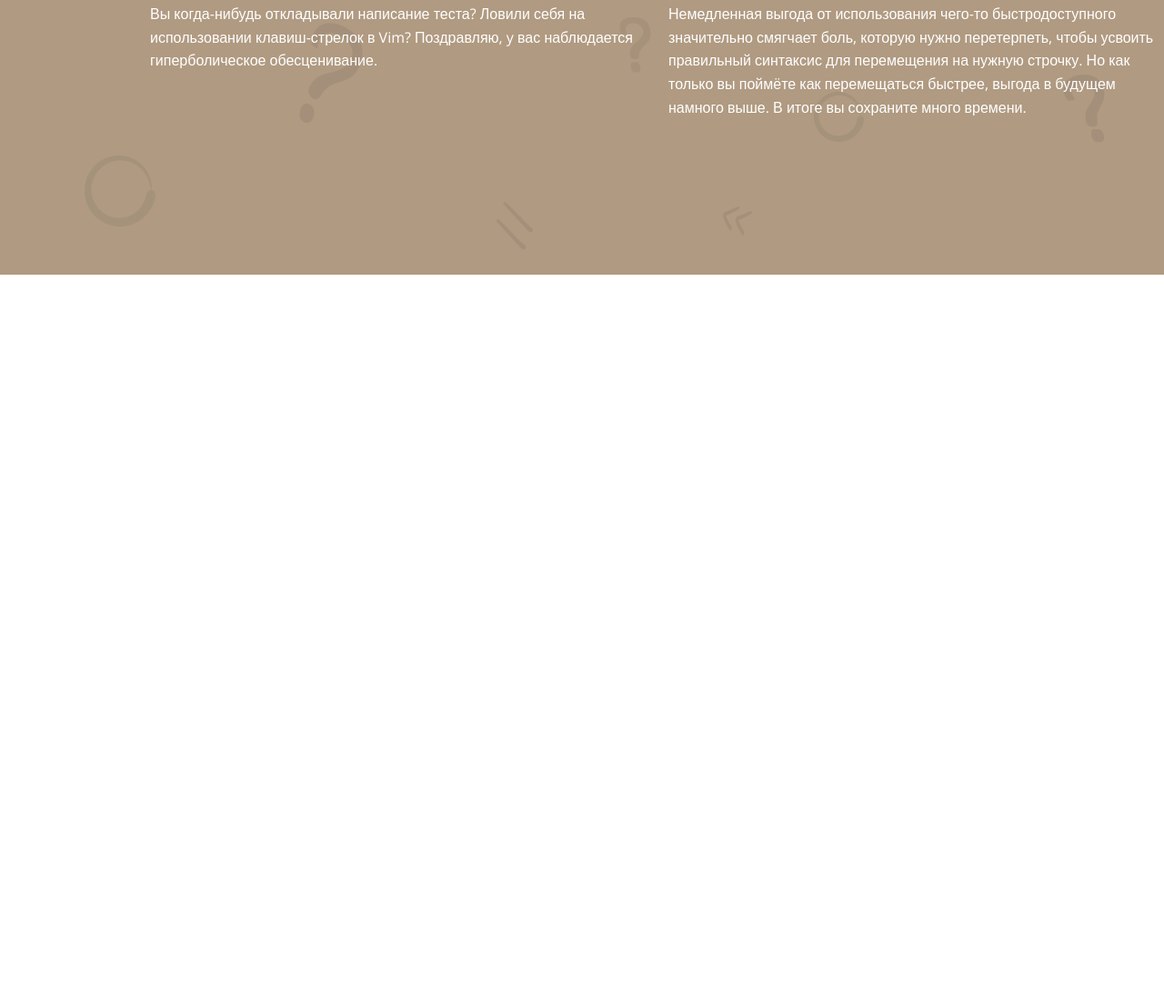
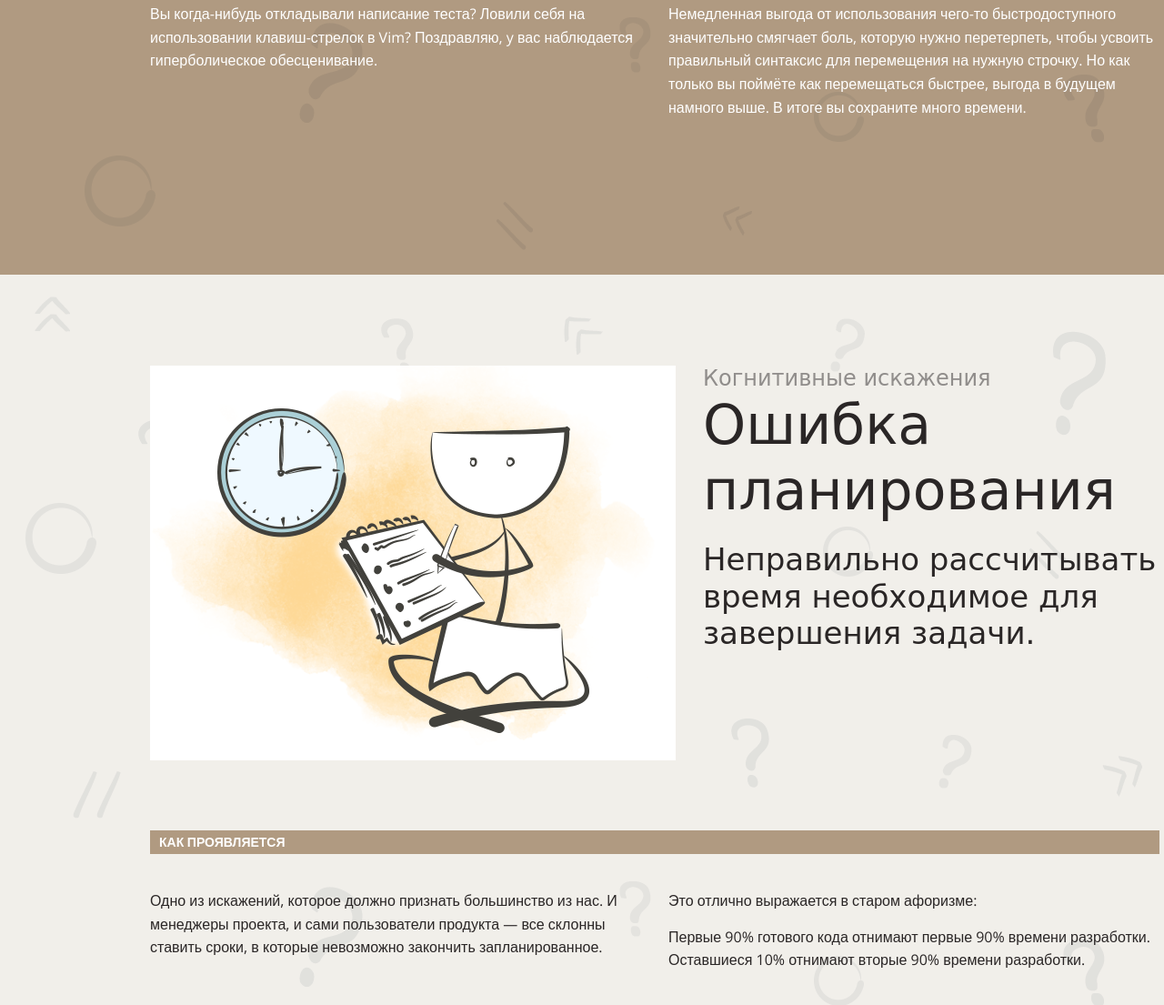
Before and after one commit to krass7/layout-designer-project-58, a website: page src/index.html in a window 1280 px wide. Shown: the part 6248-7353 px from the top of the page at 91% size. Before the commit the page ends 6550 px from the top, so only its background shows below. Drawn offline with nearby package versions, Linux system fonts and the light colour scheme; a web font is replaced by a local one.

Commit message:
add block5

```diff
--- a/src/index.html
+++ b/src/index.html
@@ -19,10 +19,10 @@
       <h1>в программировании</h1>
     </div>
     <div class="header-paragraph">
-      <div class="header-text1">
+      <div class="block-width">
         <p>Мы, разработчики, часто сталкиваемся c проблемами, которые идут вразрез c нашей продуктивностью. Ho мы часто игнорируем целостную картину. Некоторые из этих проблем малозаметны, некоторые существенны. Иногда c ними можно как-то справиться, a иногда, к сожалению, нет.</p>
       </div>
-      <div class="header-text2">
+      <div class="block-width">
         <p>Вместе они формируют что-то вроде замкнутого цикла, и это может привести к длительной потере продуктивности, багам и бесконечному разочарованию.</p>
         <p>Если мы сможем минимизировать воздействие одного или нескольких из этих факторов, то сможем сломать и цикл, a остатки нейтрализовать.</p>
         <a href="#" class="link">
@@ -92,10 +92,10 @@
       <p>Как проявляется</p>
     </div>
     <div class="block1-paragraph">
-      <div class="block1-text3">
+      <div class="block-width">
         <p>Когнитивное искажение называется так из-за того, что потребители зачастую предпочитают покупать товары, которые они могут собрать сами, a не уже собранные кем-то.</p>
       </div>
-      <div class="block1-text4">
+      <div class="block-width">
         <p>Мы склонны переоцнивать наши собственные решения и недооценивать решения других. Если вы когда-то работали в компании, которая использовала тупой внутренний инструмент вместо более удобного готового решения, вы понимаете, o чём я говорю.</p>
       </div>
     </div>
@@ -113,10 +113,10 @@
       <p>Как проявляется</p>
     </div>
     <div class="block2-paragraph">
-      <div class="block2-text3">
+      <div class="block-width white">
         <p>Если вы добавите аэродинамический спойлер к своему старому автомобилю вместо ремонта мотора, то автомобиль не станет быстрее.</p>
       </div>
-      <div class="block2-text4">
+      <div class="block-width white">
         <p>Отличный пример: писать максимально подтюненный и высокопроизводительный код для всего лишь экспериментального проекта.</p>
       </div>
     </div>
@@ -134,10 +134,10 @@
       <p>Как проявляется</p>
     </div>
     <div class="block3-paragraph">
-      <div class="block3-text3">
+      <div class="block-width">
         <p>Часто это искажение настигает нас, когда нужно решение проблемы и… o! Мы как раз только что решили подобную проблему! Давайте использовать это же решение, потому что оно сработало, и мы помним как!</p>
       </div>
-      <div class="block3-text4">
+      <div class="block-width">
         <p>Вы замечаете, что пользуетесь теми же рабочими методиками раз за разом? Если да, возможно, вы смотрите на разные проблемы под одним и тем же углом.</p>
       </div>
     </div>
@@ -155,11 +155,33 @@
       <p>Как проявляется</p>
     </div>
     <div class="block4-paragraph">
-      <div class="block4-text3">
+      <div class="block-width white">
         <p>Вы когда-нибудь откладывали написание теста? Ловили себя на использовании клавиш-стрелок в Vim? Поздравляю, y вас наблюдается гиперболическое обесценивание.</p>
       </div>
-      <div class="block4-text4">
+      <div class="block-width white">
         <p>Немедленная выгода от использования чего-то быстродоступного значительно смягчает боль, которую нужно перетерпеть, чтобы усвоить правильный синтаксис для перемещения на нужную строчку. Но как только вы поймёте как перемещаться быстрее, выгода в будущем намного выше. В итоге вы сохраните много времени.</p>
+      </div>
+    </div>
+  </section>
+  <section class="back-light-block5">
+    <div class="block5-image">
+      <img src="images/5.png">
+    </div>
+    <div class="block5-text1">
+      <p>Когнитивные искажения</p>
+      <h2>Ошибка планирования</h2>
+      <h3>Неправильно рассчитывать время необходимое для завершения задачи.</h3>
+    </div>
+    <div class="block5-text2">
+      <p>Как проявляется</p>
+    </div>
+    <div class="block5-paragraph">
+      <div class="block-width">
+        <p>Одно из искажений, которое должно признать большинство из нас. И менеджеры проекта, и сами пользователи продукта — все склонны ставить сроки, в которые невозможно закончить запланированное.</p>
+      </div>
+      <div class="block-width">
+        <p>Это отлично выражается в старом афоризме:</p>
+        <p>Первые 90% готового кода отнимают первые 90% времени разработки. Оставшиеся 10% отнимают вторые 90% времени разработки.</p>
       </div>
     </div>
   </section>
--- a/src/styles/style.css
+++ b/src/styles/style.css
@@ -73,6 +73,10 @@ p {
   padding: 25px;
 }
 
+.block-width {
+  width: 540px;
+}
+
 /* CSS HEADER */
 
 .back-light-header {
@@ -122,14 +126,6 @@ p {
   gap: 30px;
   padding: 200px 165px 0 165px;
   z-index: 1;
-}
-
-.header-text1 {
-  width: 540px;
-}
-
-.header-text2 {
-  width: 540px;
 }
 
 .link {
@@ -287,14 +283,6 @@ p {
   z-index: 1;
 }
 
-.block1-text3 {
-  width: 540px;
-}
-
-.block1-text4 {
-  width: 540px;
-}
-
 /* CSS MAIN BLOCK2 */
 
 .back-dark-block2 {
@@ -361,16 +349,6 @@ p {
   gap: 30px;
   margin-top: 20px;
   z-index: 1;
-}
-
-.block2-text3 {
-  width: 540px;
-  color: var(--white);
-}
-
-.block2-text4 {
-  width: 540px;
-  color: var(--white);
 }
 
 /* CSS MAIN BLOCK3 */
@@ -442,14 +420,6 @@ p {
   z-index: 1;
 }
 
-.block3-text3 {
-  width: 540px;
-}
-
-.block3-text4 {
-  width: 540px;
-}
-
 /* CSS MAIN BLOCK4 */
 
 .back-dark-block4 {
@@ -518,12 +488,71 @@ p {
   z-index: 1;
 }
 
-.block4-text3 {
-  width: 540px;
-  color: var(--white);
+/* CSS MAIN BLOCK5 */
+
+.back-light-block5 {
+  display: flex;
+  flex-wrap: wrap;
+  padding: 100px 165px 150px 165px;
+  gap: 0 30px;
+  position: relative;
+  width: 1440px;
+  height: 950px;
+  background-color: var(--light);
 }
 
-.block4-text4 {
-  width: 540px;
+.back-light-block5::before {
+  position: absolute;
+  content: "";
+  top: 0;
+  left: 0;
+  width: 100%;
+  height: 100%;
+  background-image: url("../images/background.png");
+  background-color: var(--translucent-white);
+  opacity: 0.1;
+  z-index: 1;
+}
+
+.block5-image {
+  z-index: 1;
+}
+
+.block5-text1 {
+  width: 502px;
+  z-index: 1;
+}
+
+.block5-text1 p {
+  font-family: 'Neucha', cursive;
+  font-weight: 400;
+  font-size: 24px;
+  line-height: 1.2em;
+  color: var(--translucent-dark);
+  margin: 0;
+}
+
+.block5-text1 h2 {
+  margin-bottom: 20px;
+}
+
+.block5-text2 {
+  display: flex;
+  width: 100%;
+  height: 26px;
+  background: var(--brown);
+  margin-top: 50px;
+  padding-left: 10px;
+  font-size: 14px;
+  font-weight: 700;
+  text-transform: uppercase;
   color: var(--white);
+  z-index: 1;
 }
+
+.block5-paragraph {
+  display: flex;
+  gap: 30px;
+  margin-top: 20px;
+  z-index: 1;
+}
```
Also changed, not shown: src/images/5.png (added).
